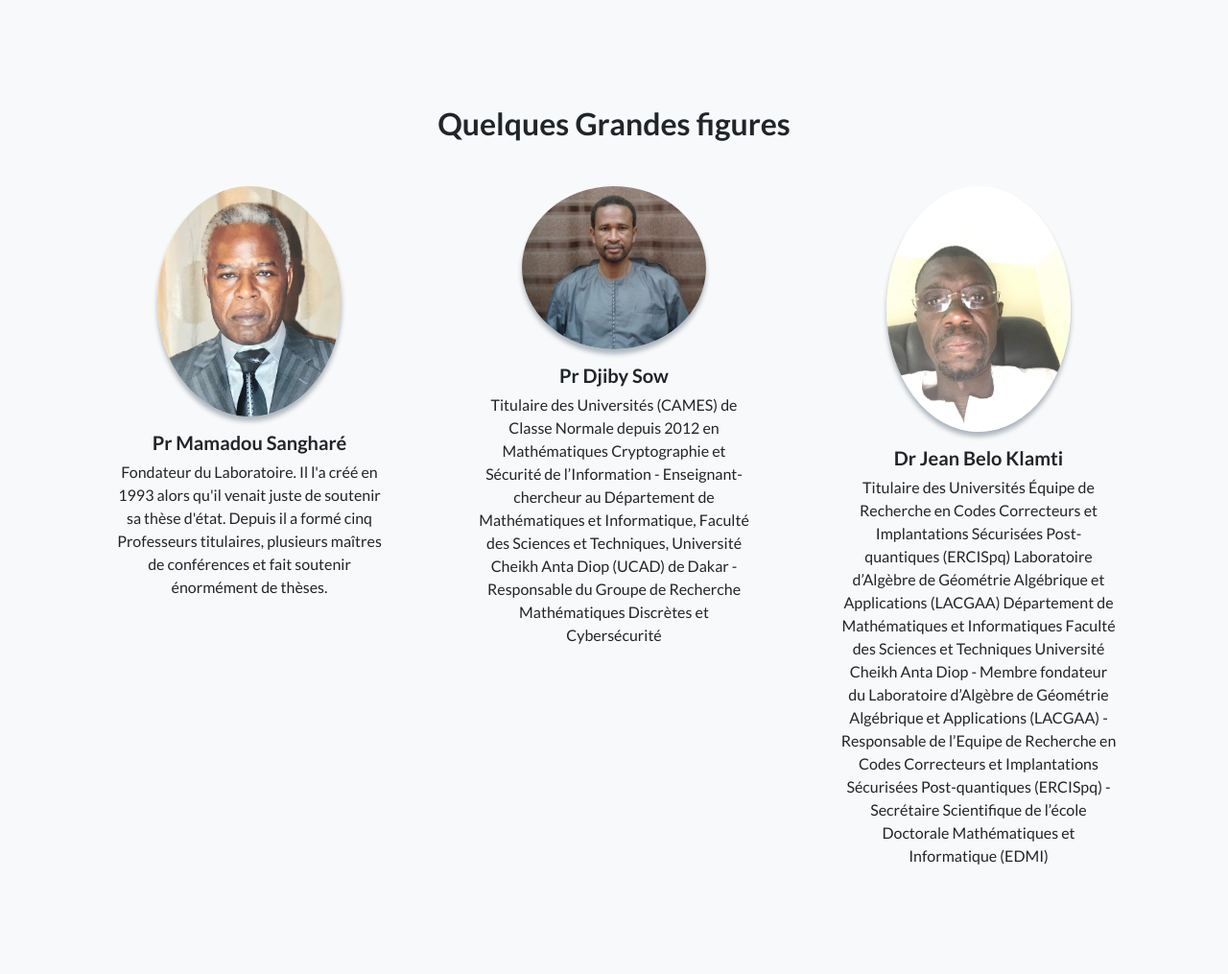
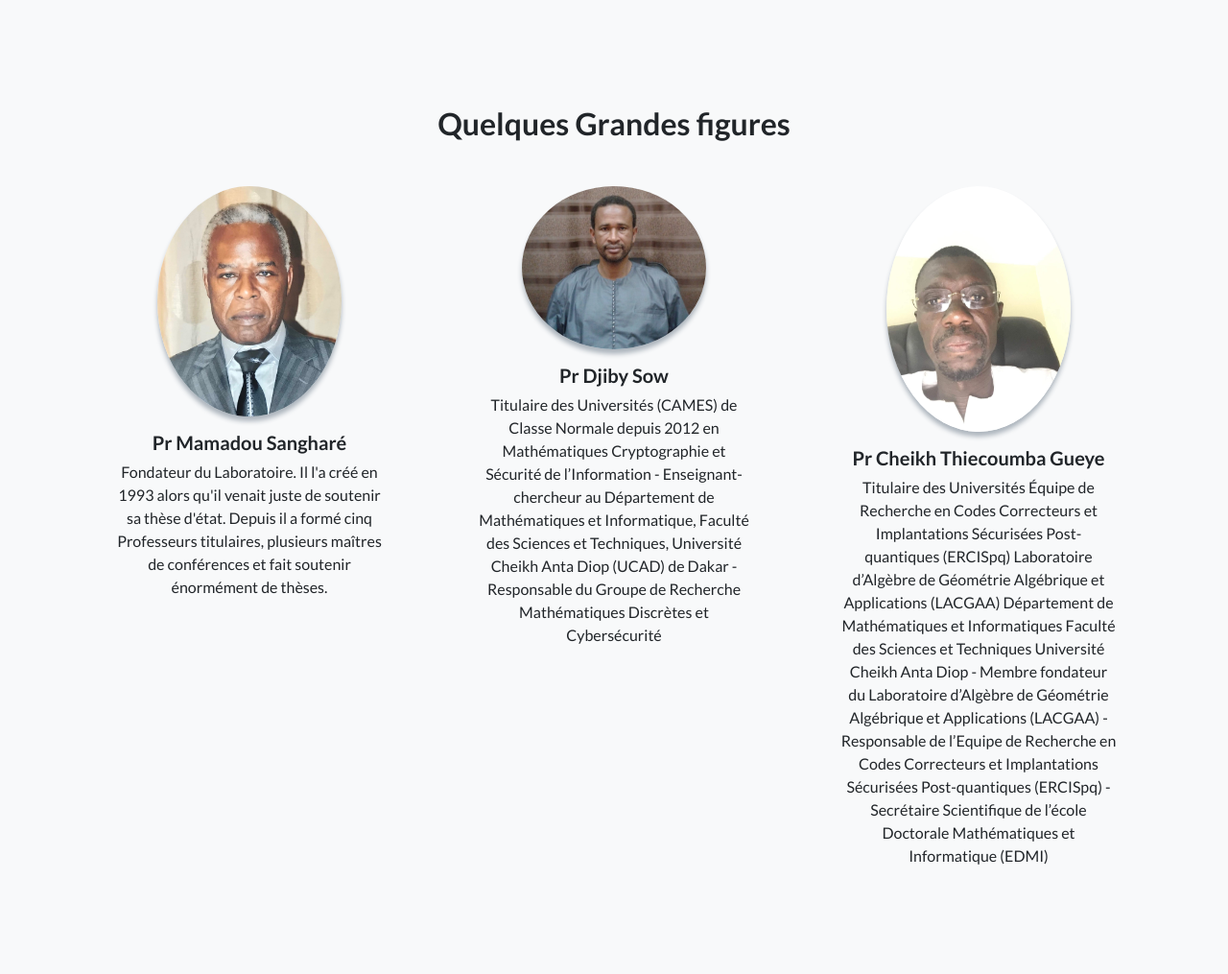
Before and after one commit to omly97/examenFlask2020, a Flask app: page /home in a window 1280 px wide. Shown: the part 3321-4336 px from the top of the page at 96% size. Run offline with Flask 2, Linux system fonts and the light colour scheme; a user stored in the database is signed in; some libraries are stand-ins or nearby versions.

Commit message:
correctifs 01

```diff
--- a/app/templates/home/welcome.html
+++ b/app/templates/home/welcome.html
@@ -159,7 +159,7 @@
                 <div class="col-lg-4">
                     <div class="testimonial-item mx-auto mb-5 mb-lg-0">
                         <img class="img-fluid rounded-circle mb-3" src="../../static/images/pr_thiecoumba.jpg" alt="">
-                        <h5>Dr Jean Belo Klamti</h5>
+                        <h5>Pr Cheikh Thiecoumba Gueye</h5>
                         <p class="font-weight-light mb-0">
                             Titulaire des Universités Équipe de Recherche en Codes
                             Correcteurs et Implantations Sécurisées Post-quantiques
```
